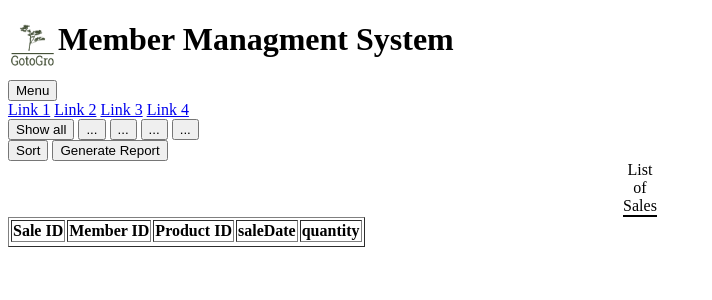
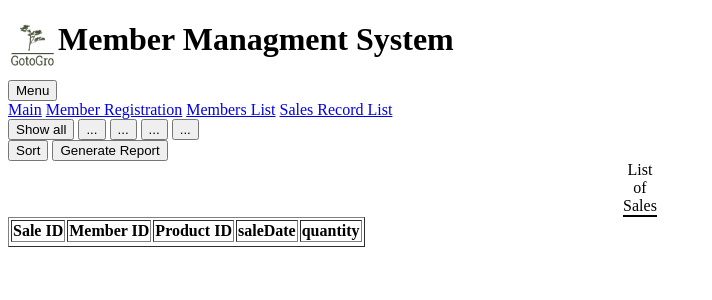
Before and after one commit to HoManLai/SWE20001, a PHP site: page /SalesRecord.php in a window 1280 px wide. Shown: the top 300 px of the page, without its empty margins (0-712 px from the left). Run offline with PHP 8.4, Linux system fonts and the light colour scheme; data that the repository does not hold is empty.

Commit message:
meun update

```diff
--- a/SalesRecord.php
+++ b/SalesRecord.php
@@ -14,17 +14,20 @@
 
     <h1>Member Managment System</h1>
 
-    <!--Hoverable Menu (Add CSS to make it dropdown)-->
-    <div class="Meun">
-		<button class="Meun">Menu</button>
+    <button class="Meun">Menu</button>
 		<div class="Meun">
 			<!--Add the html links-->
-		<a href="#">Link 1</a>
-		<a href="#">Link 2</a>
-		<a href="#">Link 3</a>
-		<a href="#">Link 4</a>
+		<a href="Main.html">Main</a>
+		<a href="AddMembers.html"> Member Registration</a>
+        <a href="MemberList.php">Members List</a>
+		<!--
+        <a href="MemberProfile.html">Members Profile</a>
+        -->
+        <a href="SalesRecord.php">Sales Record List</a>
+        <!--
+        <a href="SalesReport.html">Link 4</a>
+		-->
 		</div>
-	</div>
 	<!--Filter button-->
 	<div id="filterMem">
 		<!--Add filterSelection-->
```
Also changed, not shown: SalesReport.html (+14 -0 lines).
